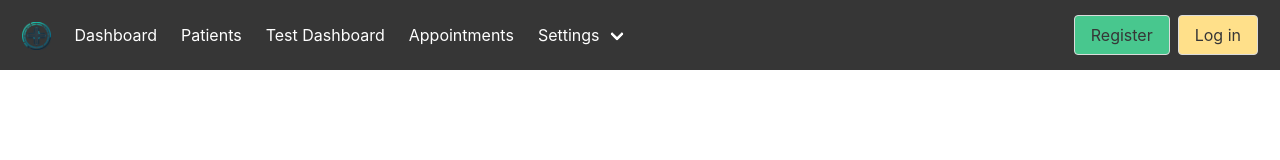
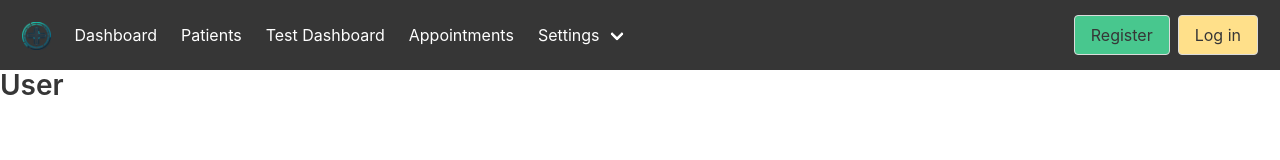
Before and after one commit to jchah/EMR-application, a Vue app in the folder emr-frontend/: page /user in a window 1280 px wide. Shown: the top 160 px of the page. Built offline with nearby package versions, Linux system fonts and the light colour scheme.

Commit message:
added user view

```diff
--- a/emr-frontend/src/router/router.js
+++ b/emr-frontend/src/router/router.js
@@ -10,6 +10,7 @@ import Login from '../views/LoginView.vue';
 import Register from '../views/RegisterView.vue';
 // import Documentation from '../views/DocumentationView.vue';
 import Tests from '../views/TestDashboard.vue'
+import User from '../views/UserView.vue'
 
 const routes = [
     { path: '/', component: Dashboard },
@@ -20,6 +21,7 @@ const routes = [
     { path: '/login', component: Login },
     { path: '/register', component: Register },
     { path: '/patients/:patient', name : 'PatientProfile', component: PatientProfile},
+    { path: '/user', component: User }
     // { path: '/documentation', component: Documentation },
 ];
 
--- /dev/null
+++ b/emr-frontend/src/views/UserView.vue
@@ -0,0 +1,3 @@
+<template>
+    <h2>User</h2>
+</template>
```
